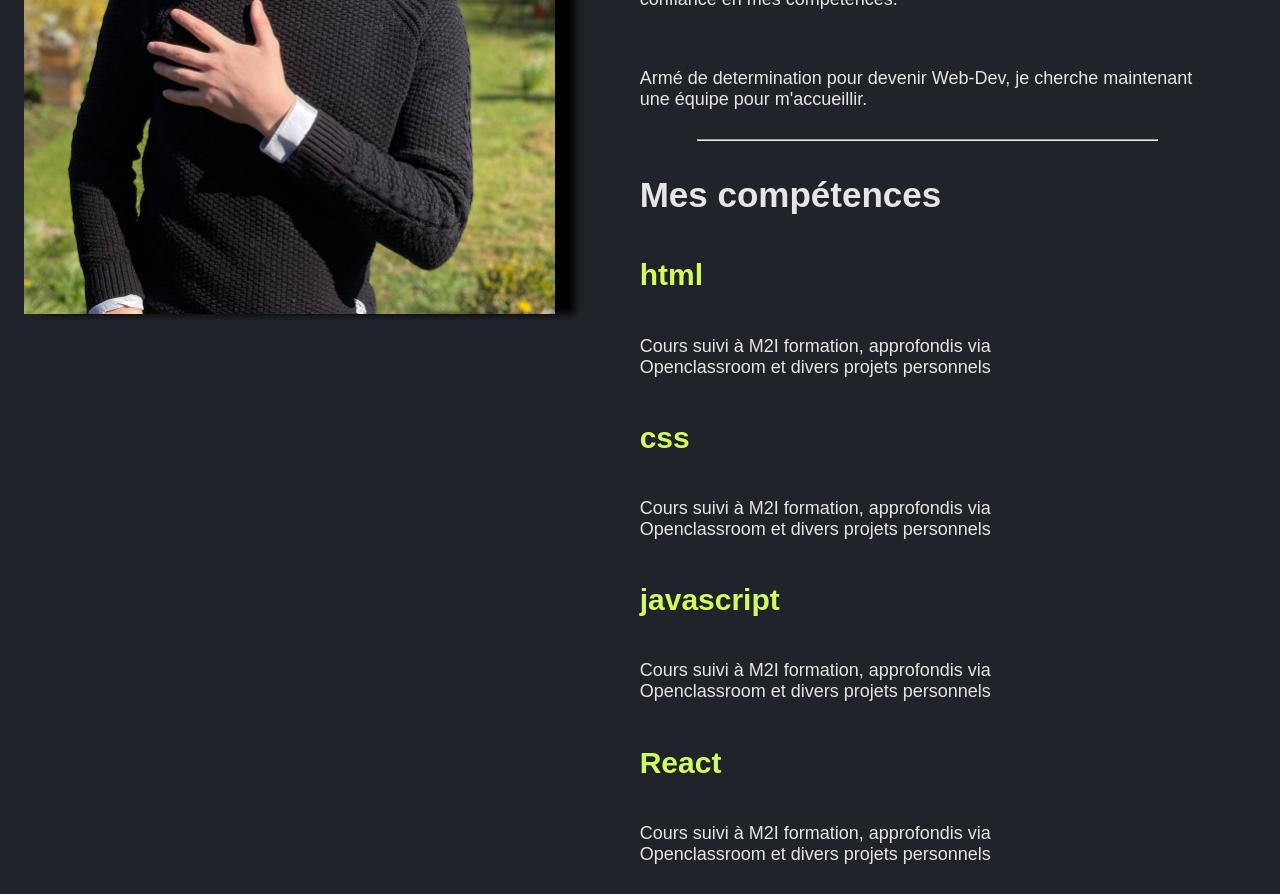
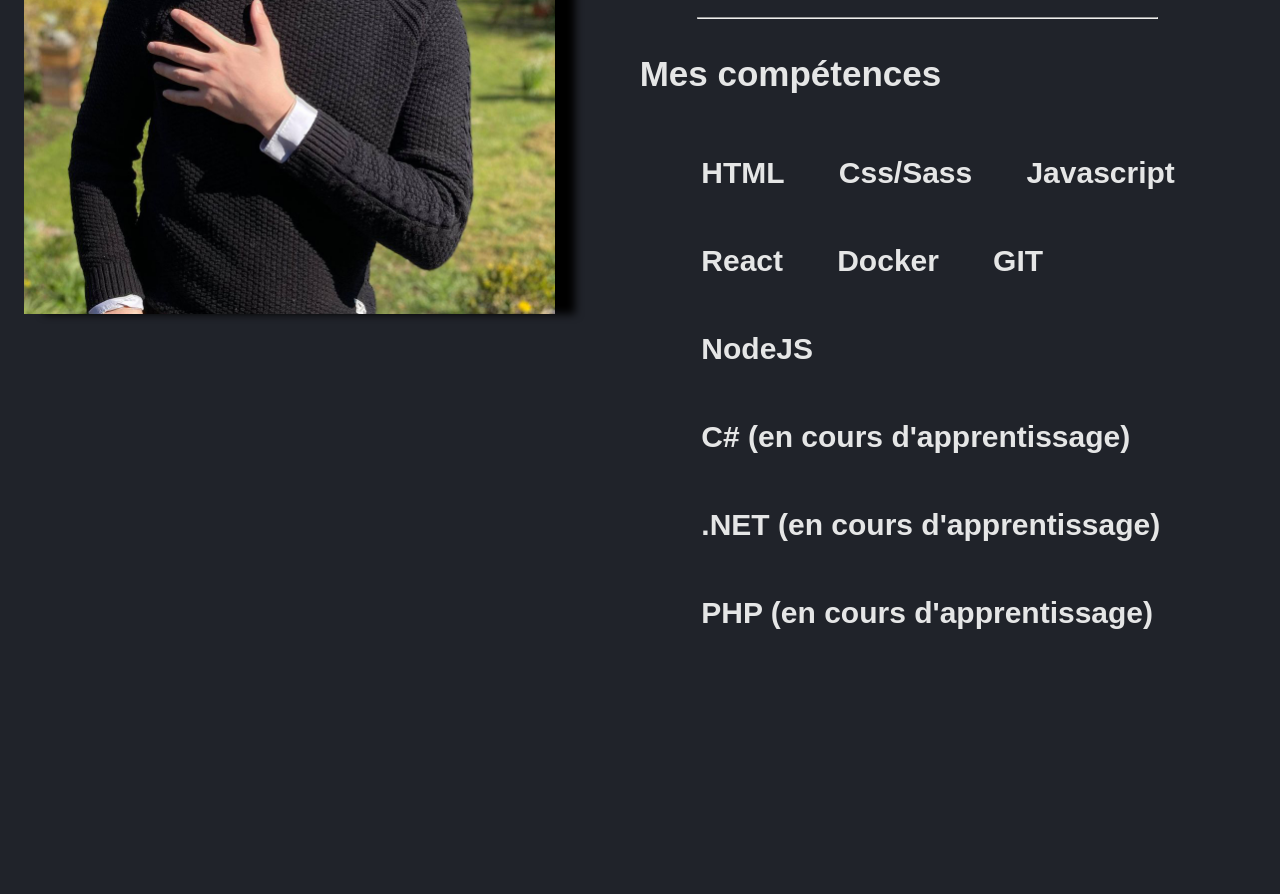
Before and after one commit to ThomasBausiere/PersonalWebSite, a React (Create React App) app: page /about in a window 1280 px wide. Shown: the part 540-1434 px from the top of the page. After the commit the page ends 1209 px from the top, so only its background shows below. Built offline with nearby package versions, Linux system fonts and the light colour scheme.

Commit message:
ajout/ suppression et modification contenu et css

```diff
--- a/src/pages/About.js
+++ b/src/pages/About.js
@@ -20,7 +20,7 @@ const About = () => {
                         <h1>A propos</h1>
                         <h1 className="h2">Thomas Bausière / 28 ans / Web Développeur</h1>
                         <p>Depuis toujours passioné d'informatique, j'ai décidé de me réorienter à mon 27ème anniversaire. <br/>
-                        Je me suis tourné vers le centre de formation M2I apprendre les rudiments du code. Grâce à mes professeurs, j'ai appris bon nombre de choses, tel que le C# et le .Net.<br/>
+                        Je me suis tourné vers le centre de formation M2I pour apprendre les rudiments du code. Grâce à mes professeurs, j'ai appris bon nombre de choses, tel que le C# et le .Net.<br/>
                         A la fin de ma formation, j'ai choisi de me tourner vers le developpement de sites web. Je me suis entrainé grâce à mes cours et également des sites comme par exemple OpenClassRoom et Codeingame afin prendre confiance en mes compétences.</p>
                         <p>Armé de determination pour devenir Web-Dev, je cherche maintenant une équipe pour m'accueillir.</p>
                     </div>
@@ -29,22 +29,19 @@ const About = () => {
                     <div className="myskills">
                         <h3>Mes compétences</h3>
                         <div className="skills">
-                            <div className="html">
-                                <h4>html</h4>
-                                <p>Cours suivi à M2I formation, approfondis via Openclassroom et divers projets personnels</p>
-                            </div>
-                            <div className="css">
-                                <h4>css</h4>
-                                <p>Cours suivi à M2I formation, approfondis via Openclassroom et divers projets personnels</p>
-                            </div>
-                            <div className="javascript">
-                                <h4>javascript</h4>
-                                <p>Cours suivi à M2I formation, approfondis via Openclassroom et divers projets personnels</p>
-                            </div>
-                            <div className="react">
+
+                                <h4>HTML</h4>
+                                <h4>Css/Sass</h4>
+                                <h4>Javascript</h4>
                                 <h4>React</h4>
-                                <p>Cours suivi à M2I formation, approfondis via Openclassroom et divers projets personnels</p>
-                            </div>
+                                <h4>Docker</h4>
+                                <h4>GIT</h4>
+                                <h4>NodeJS</h4>
+                                <h4>C# (en cours d'apprentissage)</h4>
+                                <h4>.NET (en cours d'apprentissage)</h4>
+                                <h4> PHP (en cours d'apprentissage)</h4>
+
+
                         </div>
                     </div>
                 {/* <Contact/> */}
--- a/src/pages/Projets.js
+++ b/src/pages/Projets.js
@@ -26,8 +26,9 @@ const Projets = () => {
                     <img src="/img/background_amel.png" alt="Amel"/>
                 </div>
                 <div className="prez2">
-                    <h1>PorteFolio</h1>
-                    <p>Amel Merzouk est une jeune graphiste à L'iscom, elle m'a demandé de réaliser son porte-folio afin d'exposer ses créations.<br/>
+                    <h1>Portfolio</h1>
+                    <p>Projet en cours de réalisation</p>
+                    <p>Amel Merzouk est une jeune graphiste à L'iscom, elle m'a demandé de réaliser son portfolio afin d'exposer ses créations.<br/>
                     (Le site n'est pas encore en ligne, il arrivera bientot!!)
                     </p>
                     <a href="" class="btn">Accéder au site</a>
--- a/src/styles/_About.scss
+++ b/src/styles/_About.scss
@@ -64,14 +64,19 @@
             color:$color-1;
 
         }
-        h1, .h2, h3, h4, p{
+        h1, .h2, h3, h4{
             padding-left:0;
             padding-top: 10%;
 
         }
-    //    h1{
-    //        padding-top: 10%;
-    //     }
+        p{
+            padding-left:0;
+            padding-top: 2%;
+        }
+       h1{
+           margin-top:2%;
+           padding-top: 0%;
+        }
        .h2{
             padding-top: 5%;
             font-size: 20px;
@@ -84,9 +89,12 @@
        h3{
             padding-top: 6%;
             font-size: 35px;
+            margin-bottom: 6%;
         }
         h4{
             font-size:30px;
+            padding: 0;
+            margin:5%;
 
         }
 
@@ -116,6 +124,7 @@
         margin-left:5%;
         position: relative;
         width:50%;
+        height: auto;
         display:flex;
         flex-direction: column;
         background-size: cover;
@@ -136,23 +145,32 @@
             display: flex;
             flex-direction: column;
             justify-content: flex-start;
-            padding-bottom: 5%;
+            padding-bottom: 6%;
+
             width: 100%;
 
         }
 
         .myskills{
             display: flex;
-            flex-direction: column;
-            padding-bottom: 5%;
+            flex-flow: column wrap;
+            height: 50%;
+            width:100%;
+            h3{
+                padding-bottom:0;
+            }
+
 
         }
         .skills{
-            height:33% ;
-            width:75%;
             display: flex;
-            justify-content: space-around;
-            flex-flow:row wrap;
+            flex-flow: row wrap;
+            height: auto;
+            width:auto;
+            margin-left: 6%;
+
+            padding-bottom: 2%;
+
 
 
 
--- a/src/styles/_settings.scss
+++ b/src/styles/_settings.scss
@@ -1,7 +1,7 @@
 $font-1: "Poppins", sans-serif;
 
 $color-0: black;
-$color-1: #d2fb61;
+$color-1: #F1F1F1F1;
 $color-2: #F1F1F1F1;
 $color-3: #282c34;
 $color-4: rgb(32, 35, 42);
```
